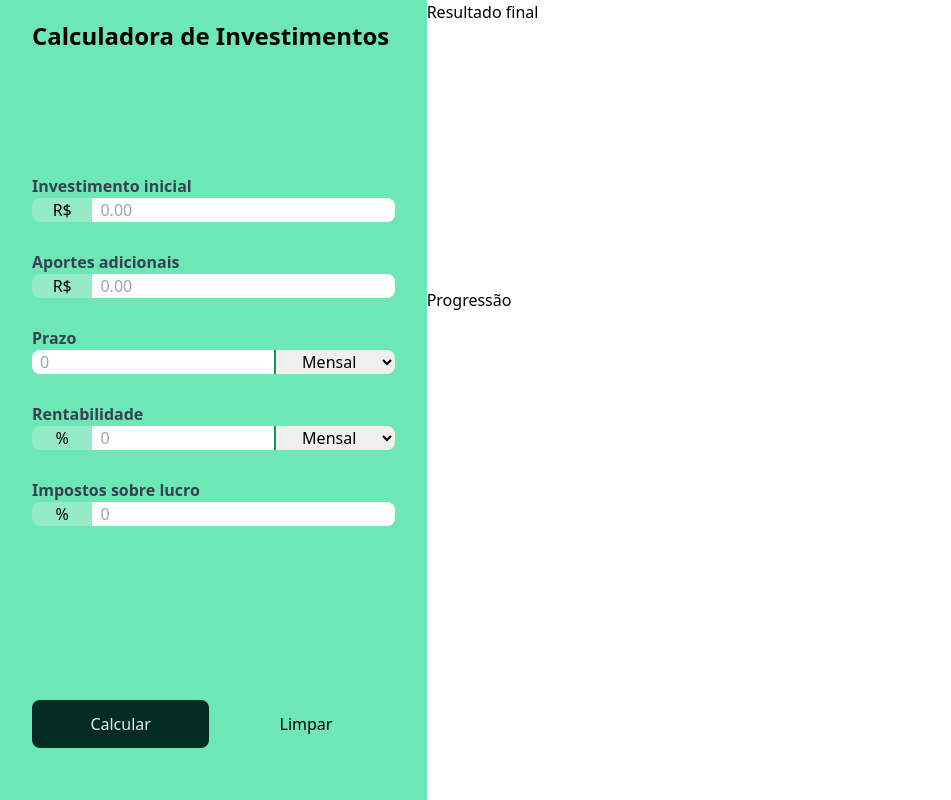
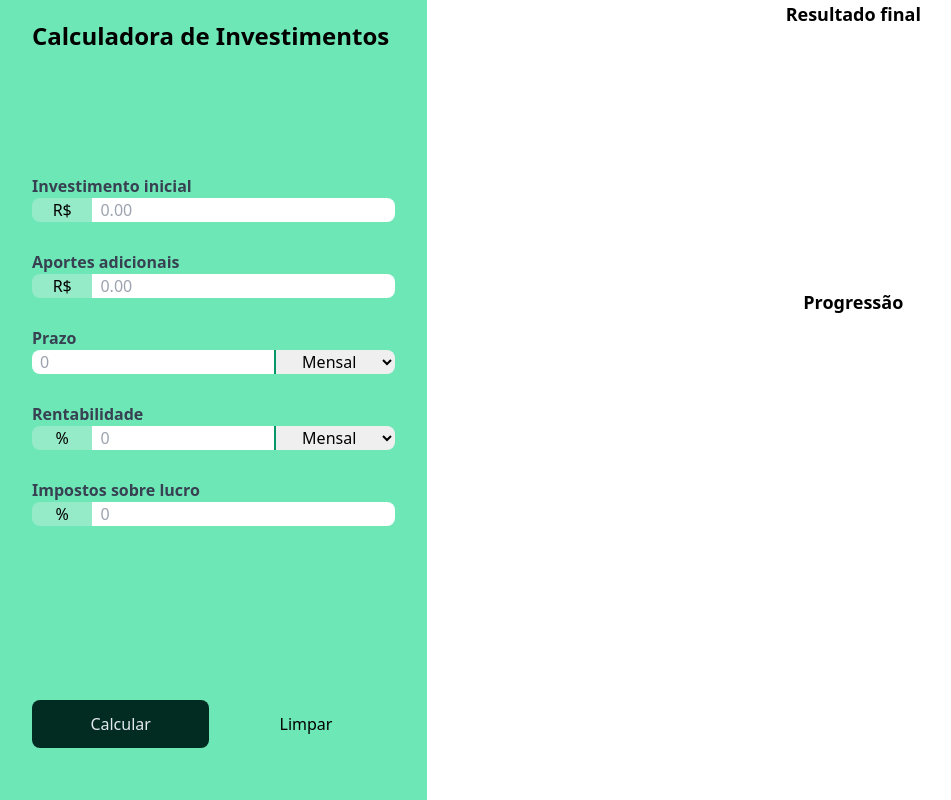
Before and after one commit to dvs78/CalculadoraInvestimentos, a website built with Vite: page index.html in a window 1280 px wide. Shown: the whole page, without its empty margins (0-951 px from the left). Built offline with nearby package versions, Linux system fonts and the light colour scheme.

Commit message:
Gráficos estilizados

```diff
--- a/index.html
+++ b/index.html
@@ -148,16 +148,16 @@
       </div>
     </aside>
 
-    <main class="h-full">
+    <main class="row-span-2 col-span-2">
       <!-- GRÁFICOS -->
-      <section id="charts-container">
-        <div class="h-[36dvh]">
-          <p>Resultado final</p>
+      <section id="charts-container" class="h-full">
+        <div class="h-[36%] flex flex-col items-center pb-10">
+          <p class="font-bold text-lg">Resultado final</p>
           <canvas id="final-money-distribution"></canvas>
         </div>
 
-        <div class="h-[56dvh]">
-          <p>Progressão</p>
+        <div class="h-[56%] flex flex-col items-center">
+          <p class="font-bold text-lg">Progressão</p>
           <canvas id="progression"></canvas>
         </div>
       </section>
```
